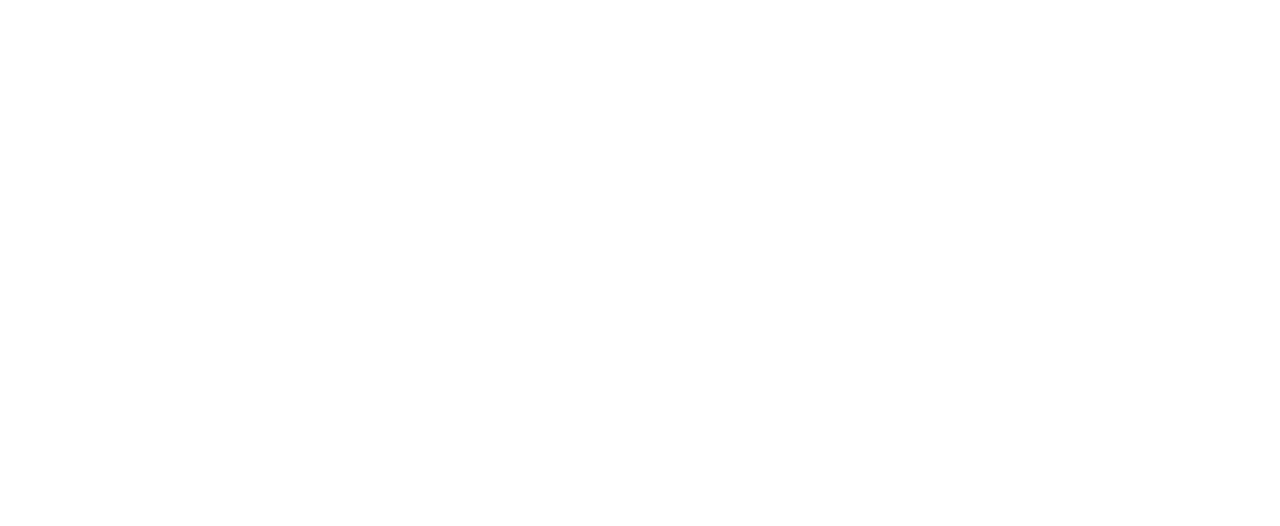
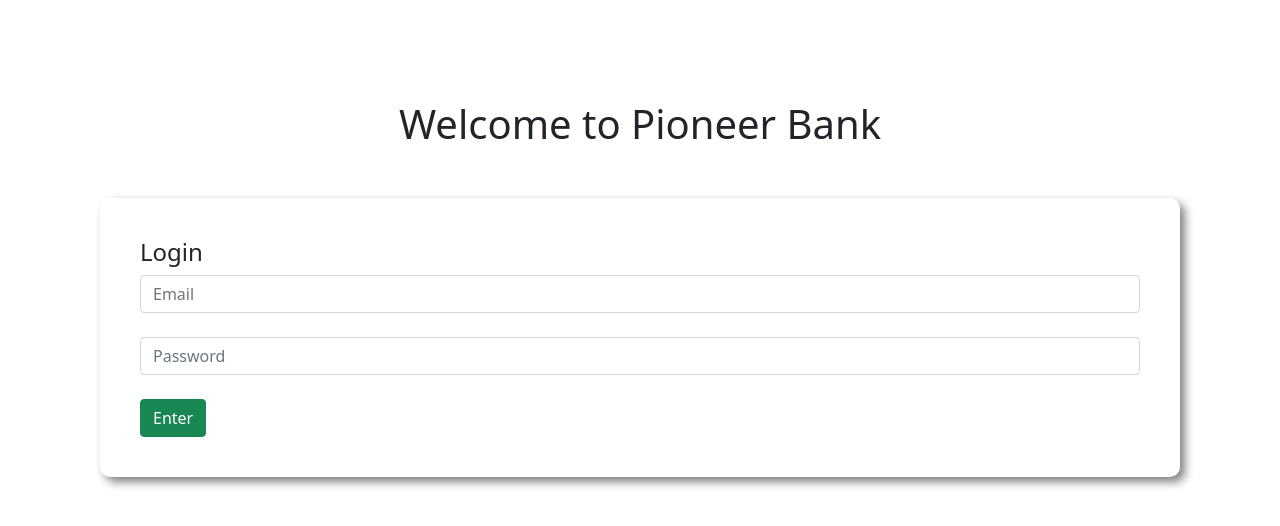
Before and after one commit to imranhasan871/piomeer-bank, a plain HTML site: page index.html in a window 1280 px wide. Drawn offline with nearby package versions, Linux system fonts and the light colour scheme.

Commit message:
add css and html elements

```diff
--- a/index.html
+++ b/index.html
@@ -7,9 +7,23 @@
     <meta name="viewport" content="width=device-width, initial-scale=1.0">
     <title>Pioneer Bank</title>
     <link rel="stylesheet" href="style.css">
+    <link href="https://cdn.jsdelivr.net/npm/bootstrap@5.0.2/dist/css/bootstrap.min.css" rel="stylesheet"
+        integrity="sha384-EVSTQN3/azprG1Anm3QDgpJLIm9Nao0Yz1ztcQTwFspd3yD65VohhpuuCOmLASjC" crossorigin="anonymous">
+
 </head>
 
 <body>
+    <div id="login-area">
+        <h1 class="text-center">Welcome to Pioneer Bank</h1>
+        <div class="submit-area">
+            <h4>Login</h4>
+            <input type="text" class="form-control " placeholder="Email">
+            <br>
+            <input type="password" name="" id="" class="form-control" placeholder="Password">
+            <br>
+            <button class="btn btn-success">Enter</button>
+        </div>
+    </div>
 
 </body>
 
--- a/style.css
+++ b/style.css
@@ -0,0 +1,10 @@
+body {
+    padding: 100px;
+}
+
+.submit-area {
+    margin-top: 50px;
+    padding: 40px;
+    border-radius: 10px;
+    box-shadow: 5px 5px 10px gray;
+}
```
